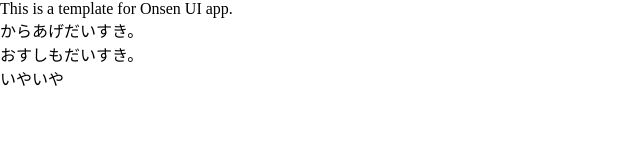
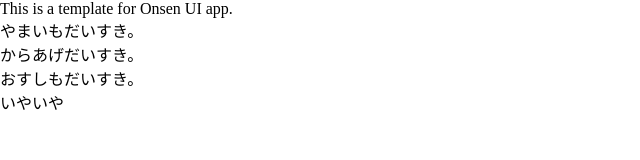
Before and after one commit to SyunsukeIkemori/test01, a browser extension: page www/index.html in a window 1280 px wide. Shown: the whole page, without its empty margins (0-640 px from the left). Drawn offline with Linux system fonts and the light colour scheme.

Commit message:
やまいもだいすき

```diff
--- a/www/index.html
+++ b/www/index.html
@@ -20,6 +20,7 @@
 </head>
 <body>
   This is a template for Onsen UI app.<br>
+  やまいもだいすき。<br>
   からあげだいすき。<br>
   おすしもだいすき。<br>
   いやいや
```
